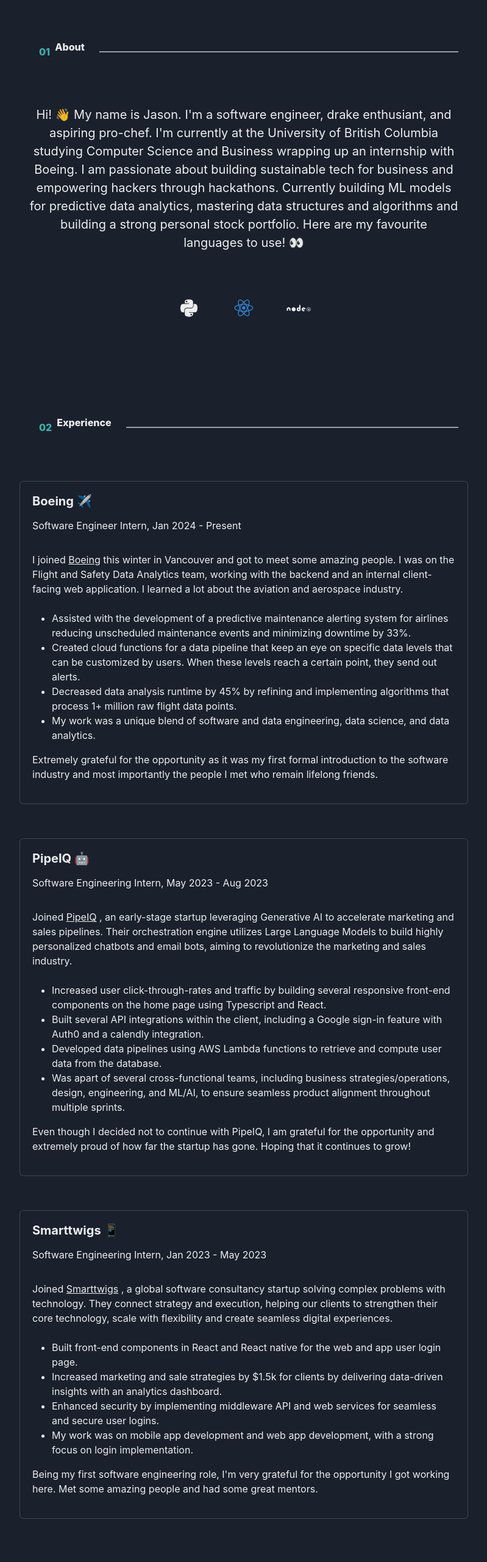
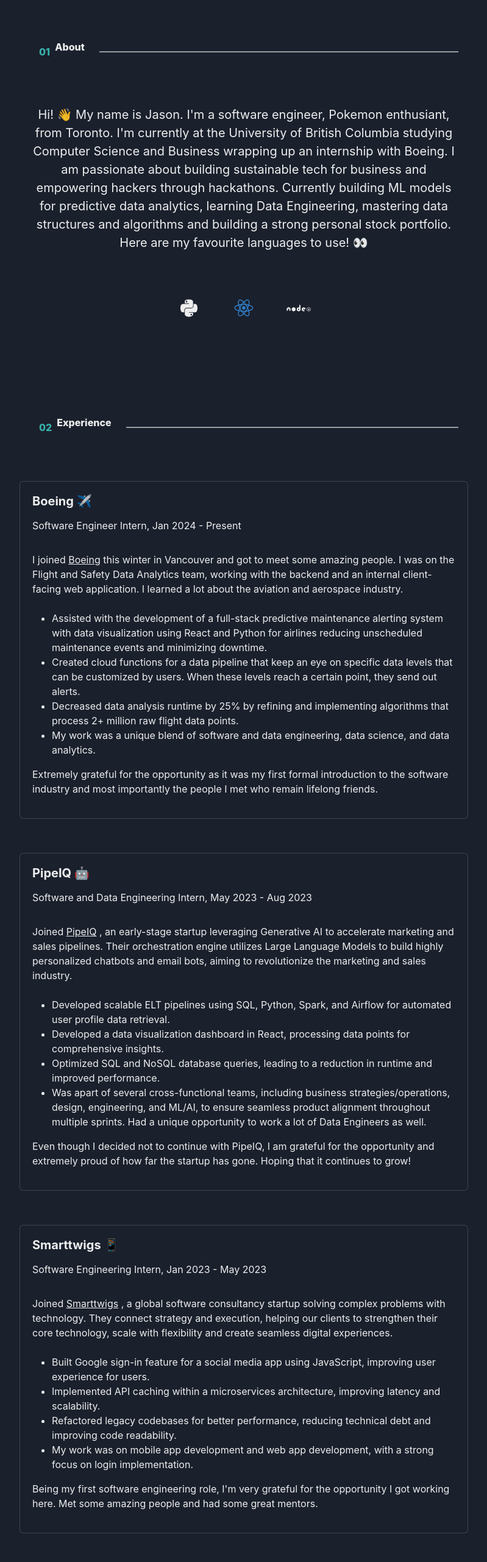
Before and after one commit to jkuo630/jkuo630.github.io, a React (Create React App) app: page / in a window 1280 px wide. Shown: the part 758-3320 px from the top of the page at 61% size, without its empty margins (240-1039 px from the left). Built offline with nearby package versions, Linux system fonts and the light colour scheme.

Commit message:
website updates

```diff
--- a/src/components/About.js
+++ b/src/components/About.js
@@ -31,14 +31,15 @@
             <Divider orientation="horizontal" />
           </Stack>
           <Text scolor={"gray.400"} fontSize={"xl"} px={4}>
-            Hi! 👋 My name is Jason. I'm a software engineer, drake enthusiant,
-            and aspiring pro-chef. I'm currently at the University of British
+            Hi! 👋 My name is Jason. I'm a software engineer, Pokemon
+            enthusiant, from Toronto. I'm currently at the University of British
             Columbia studying Computer Science and Business wrapping up an
             internship with Boeing. I am passionate about building sustainable
             tech for business and empowering hackers through hackathons.
-            Currently building ML models for predictive data analytics,
-            mastering data structures and algorithms and building a strong
-            personal stock portfolio. Here are my favourite languages to use! 👀
+            Currently building ML models for predictive data analytics, learning
+            Data Engineering, mastering data structures and algorithms and
+            building a strong personal stock portfolio. Here are my favourite
+            languages to use! 👀
           </Text>
           <HStack justify="center" spacing="50px">
             <Icon as={DiPython} w={10} h={10} />
--- a/src/components/Experience.js
+++ b/src/components/Experience.js
@@ -91,9 +91,10 @@
                 <Text>
                   <ul>
                     <li>
-                      Assisted with the development of a predictive maintenance
-                      alerting system for airlines reducing unscheduled
-                      maintenance events and minimizing downtime by 33%.
+                      Assisted with the development of a full-stack predictive
+                      maintenance alerting system with data visualization using
+                      React and Python for airlines reducing unscheduled
+                      maintenance events and minimizing downtime.
                     </li>
                     <li>
                       Created cloud functions for a data pipeline that keep an
@@ -102,8 +103,8 @@
                       out alerts.
                     </li>
                     <li>
-                      Decreased data analysis runtime by 45% by refining and
-                      implementing algorithms that process 1+ million raw flight
+                      Decreased data analysis runtime by 25% by refining and
+                      implementing algorithms that process 2+ million raw flight
                       data points.
                     </li>
                     <li>
@@ -129,7 +130,7 @@
               <CardBody>
                 <Heading size="md">PipeIQ 🤖</Heading>
                 <Text py="2">
-                  Software Engineering Intern, May 2023 - Aug 2023
+                  Software and Data Engineering Intern, May 2023 - Aug 2023
                 </Text>
                 <Text py="2">
                   Joined{" "}
@@ -147,24 +148,23 @@
                 </Text>
                 <ul>
                   <li>
-                    Increased user click-through-rates and traffic by building
-                    several responsive front-end components on the home page
-                    using Typescript and React.
+                    Developed scalable ELT pipelines using SQL, Python, Spark,
+                    and Airflow for automated user profile data retrieval.
                   </li>
                   <li>
-                    Built several API integrations within the client, including
-                    a Google sign-in feature with Auth0 and a calendly
-                    integration.
+                    Developed a data visualization dashboard in React,
+                    processing data points for comprehensive insights.
                   </li>
                   <li>
-                    Developed data pipelines using AWS Lambda functions to
-                    retrieve and compute user data from the database.
+                    Optimized SQL and NoSQL database queries, leading to a
+                    reduction in runtime and improved performance.
                   </li>
                   <li>
                     Was apart of several cross-functional teams, including
                     business strategies/operations, design, engineering, and
                     ML/AI, to ensure seamless product alignment throughout
-                    multiple sprints.
+                    multiple sprints. Had a unique opportunity to work a lot of
+                    Data Engineers as well.
                   </li>
                 </ul>
                 <Text>
@@ -201,17 +201,16 @@
                 </Text>
                 <ul>
                   <li>
-                    Built front-end components in React and React native for the
-                    web and app user login page.
+                    Built Google sign-in feature for a social media app using
+                    JavaScript, improving user experience for users.
                   </li>
                   <li>
-                    Increased marketing and sale strategies by $1.5k for clients
-                    by delivering data-driven insights with an analytics
-                    dashboard.
+                    Implemented API caching within a microservices architecture,
+                    improving latency and scalability.
                   </li>
                   <li>
-                    Enhanced security by implementing middleware API and web
-                    services for seamless and secure user logins.
+                    Refactored legacy codebases for better performance, reducing
+                    technical debt and improving code readability.
                   </li>
                   <li>
                     My work was on mobile app development and web app
```
